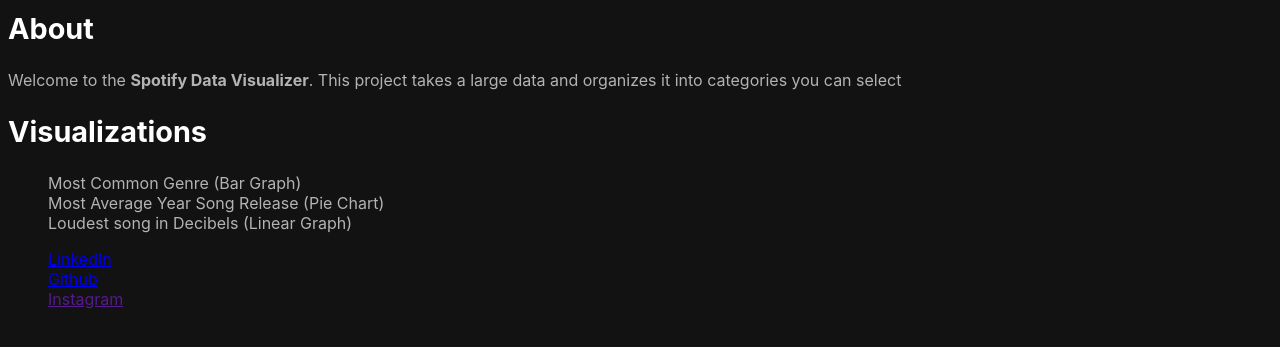
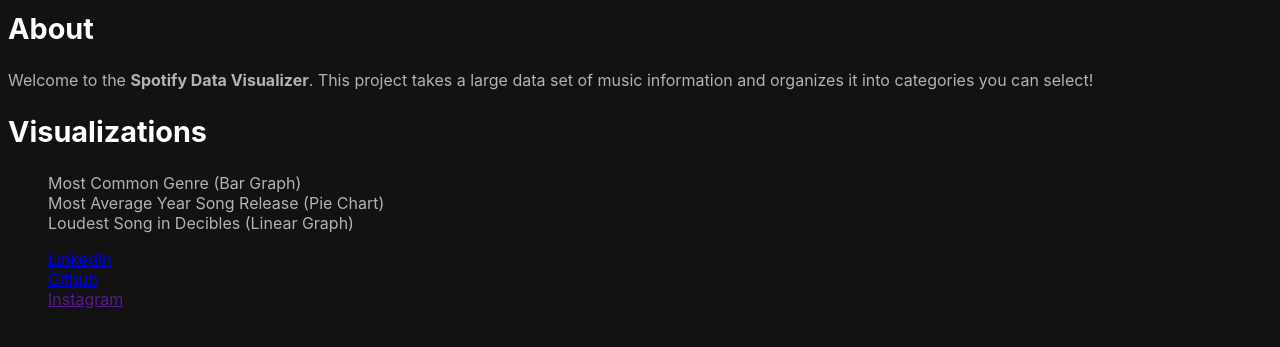
Before and after one commit to Dreamzur/Spotify-Viz, a plain HTML site: page index.html in a window 1280 px wide. Shown: the part 169-516 px from the top of the page. Drawn offline with Linux system fonts and the light colour scheme.

Commit message:
minor changes to text

```diff
--- a/index.html
+++ b/index.html
@@ -26,14 +26,14 @@
     <section class="info-section">
         <div>
             <h2>About</h2>
-            <p>Welcome to the <b>Spotify Data Visualizer</b>. This project takes a large data and organizes it into categories you can select</p>
+            <p>Welcome to the <b>Spotify Data Visualizer</b>. This project takes a large data set of music information and organizes it into categories you can select!</p>
         </div>
         <div>
             <h2>Visualizations</h2>
             <ul>
                 <li>Most Common Genre (Bar Graph)</li>
                 <li>Most Average Year Song Release (Pie Chart)</li>
-                <li>Loudest song in Decibels (Linear Graph)</li>
+                <li>Loudest Song in Decibles (Linear Graph)</li>
             </ul>
         </div>
     </section>
```
